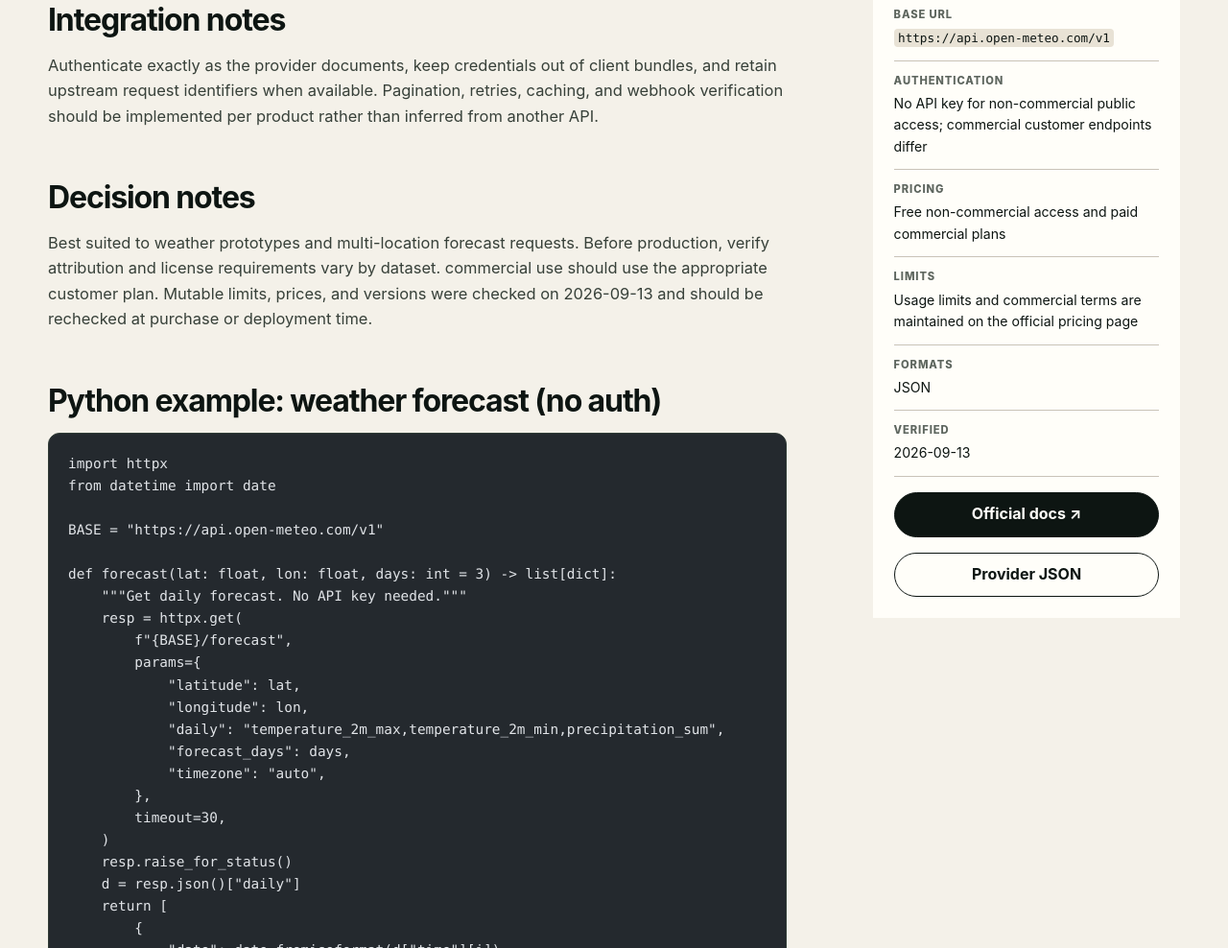
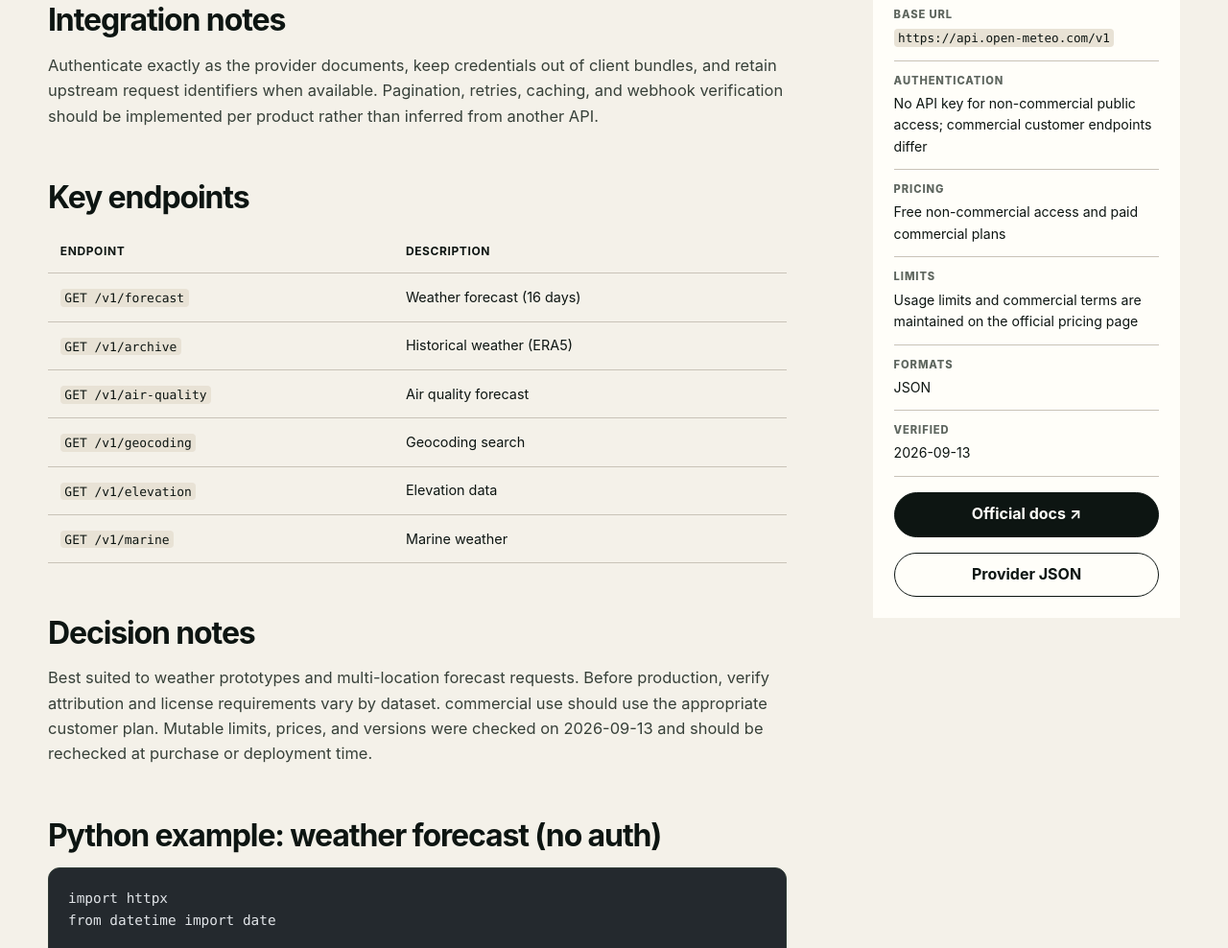
Before and after one commit to firewine/api-atlas, an Astro site: page /apis/open-meteo in a window 1280 px wide. Shown: the part 732-1720 px from the top of the page at 96% size. Built offline with nearby package versions, Linux system fonts and the light colour scheme; Astro itself is replaced by a stand-in of ours; code samples lack their colours.

Commit message:
Add endpoint list to open-meteo (by 귀여운 뮤즈 May)

```diff
--- a/src/data/apis/open-meteo.md
+++ b/src/data/apis/open-meteo.md
@@ -50,6 +50,17 @@ Weather forecast, historical, marine, air-quality, and geocoding APIs with an ac
 
 Authenticate exactly as the provider documents, keep credentials out of client bundles, and retain upstream request identifiers when available. Pagination, retries, caching, and webhook verification should be implemented per product rather than inferred from another API.
 
+## Key endpoints
+
+| Endpoint | Description |
+|----------|-------------|
+| `GET /v1/forecast` | Weather forecast (16 days) |
+| `GET /v1/archive` | Historical weather (ERA5) |
+| `GET /v1/air-quality` | Air quality forecast |
+| `GET /v1/geocoding` | Geocoding search |
+| `GET /v1/elevation` | Elevation data |
+| `GET /v1/marine` | Marine weather |
+
 ## Decision notes
 
 Best suited to weather prototypes and multi-location forecast requests. Before production, verify attribution and license requirements vary by dataset. commercial use should use the appropriate customer plan. Mutable limits, prices, and versions were checked on 2026-09-13 and should be rechecked at purchase or deployment time.
```
